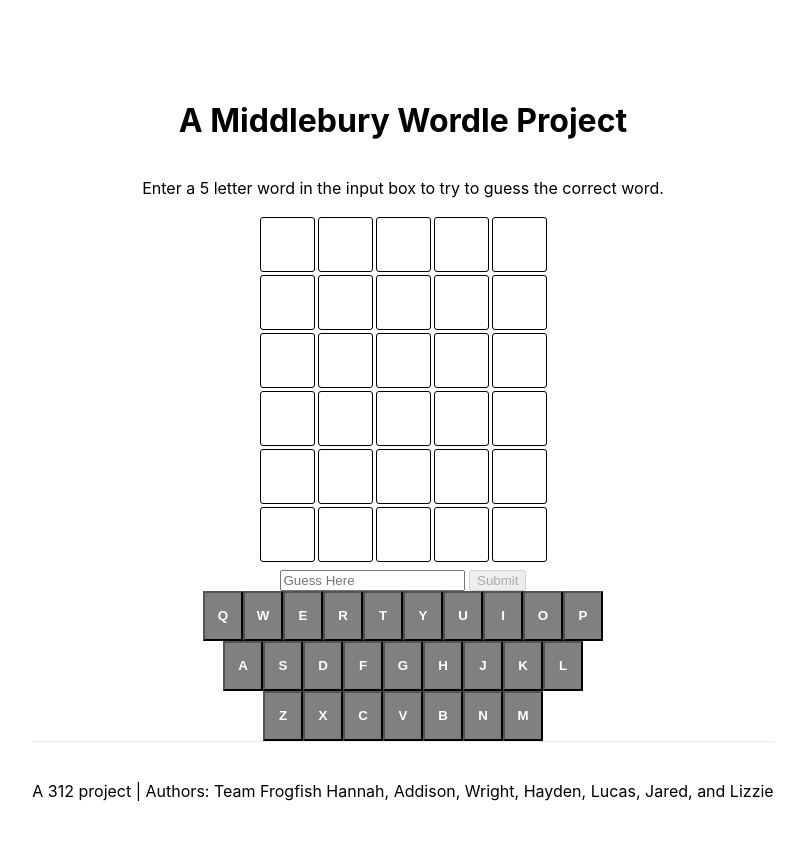
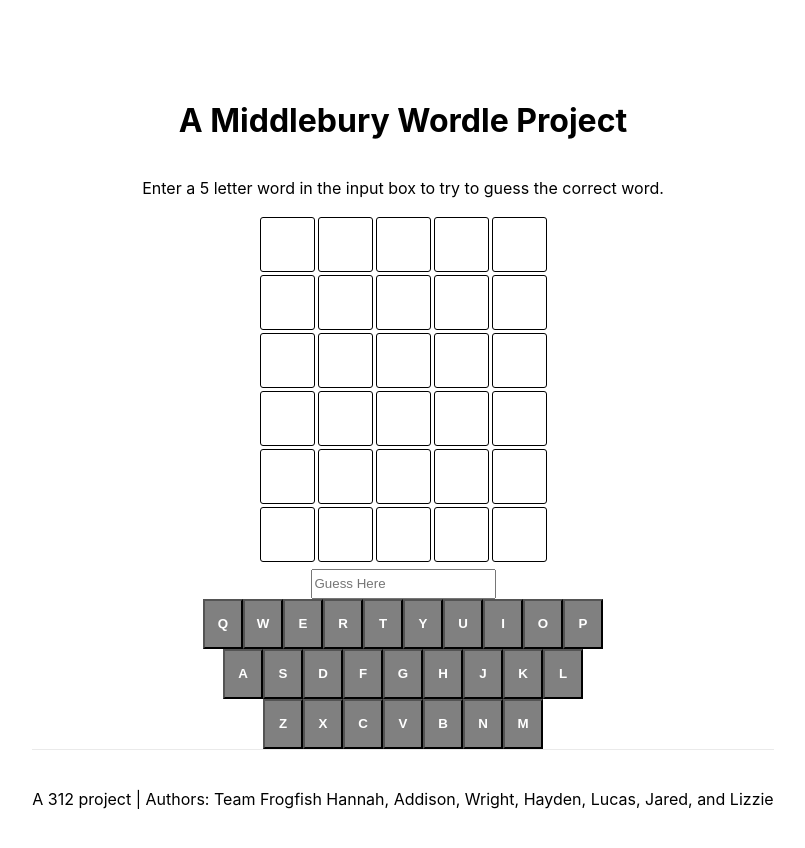
Before and after one commit to hhunskor/CS312-Wordle-Clone, a Next.js app: page / in a window 1280 px wide. Shown: the top 848 px of the page, without its empty margins (237-1042 px from the left). Built offline with nearby package versions, Linux system fonts and the light colour scheme.

Commit message:
got rid of submit button. Submitting now done exclusively with enter button

```diff
--- a/src/pages/index.js
+++ b/src/pages/index.js
@@ -196,9 +196,10 @@
 
   const inputBox = (
     <input
+      className={styles.input}
       value={guessWord}
       data-testid="Input"
-      disabled={gameOver === ("win" || "loss")}
+      disabled={gameOver !== "false"}
       type="text"
       maxLength={5}
       placeholder={"Guess Here"}
@@ -207,20 +208,6 @@
       }}
       onKeyDown={(e) => handleKeyPress(e)}
     />
-  );
-
-  const submit = (
-    <button
-      data-testid="Submit"
-      type="Submit"
-      id="submitButton"
-      disabled={!isValidGuess() || gameOver === "loss" || gameOver === "win"}
-      onClick={() => {
-        handleSubmit();
-      }}
-    >
-      Submit
-    </button>
   );
 
   const statsButton = (
@@ -258,9 +245,7 @@
           />
         ) : undefined}
         <div>{guessComponent}</div>
-        <div>
-          {inputBox} {submit}
-        </div>
+        <div>{inputBox}</div>
         <Keyboard
           alphabet={alphabet}
           setGuess={setGuess}
--- a/src/styles/index.module.css
+++ b/src/styles/index.module.css
@@ -6,3 +6,7 @@
   justify-content: center;
   align-items: center;
 }
+.input {
+  height: 30px;
+  align-items: center;
+}
```
